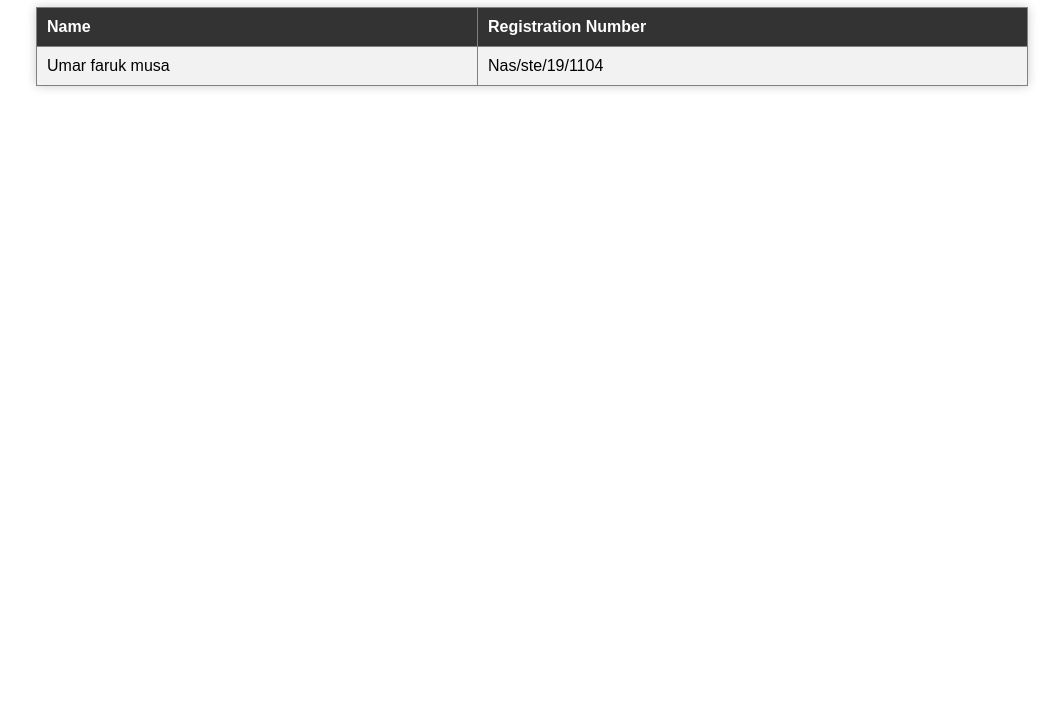
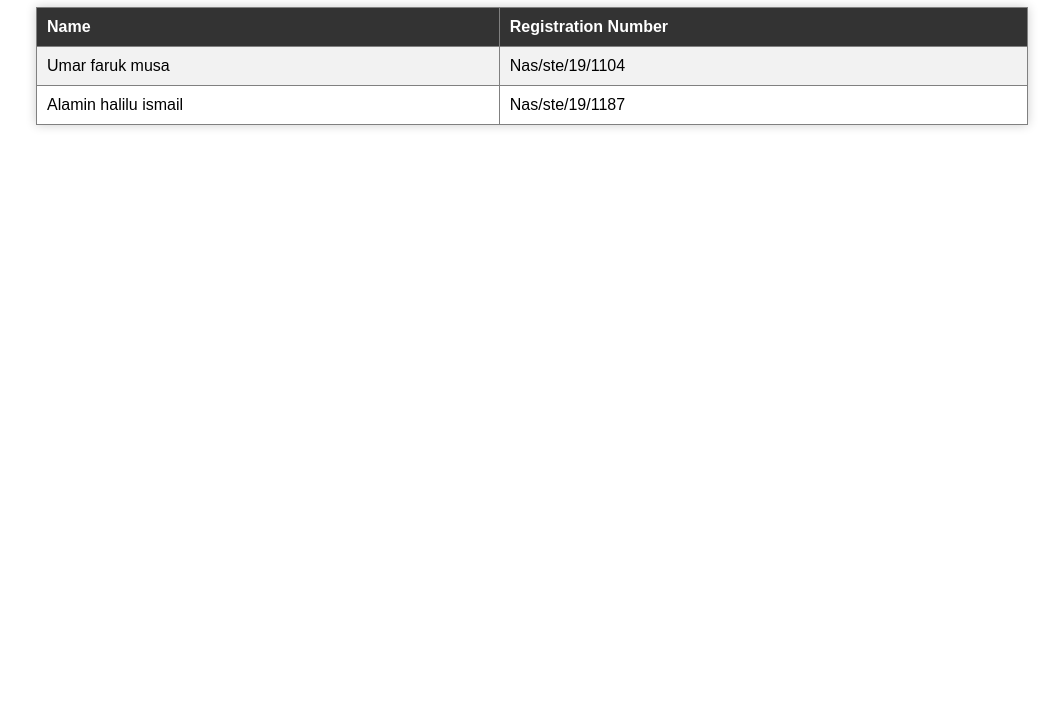
Before and after one commit to realpapito/open-source-software-development-and-application, a plain HTML site: page index.html in a window 1280 px wide. Shown: the part 73-800 px from the top of the page, without its empty margins (108-1171 px from the left). Drawn offline with Linux system fonts and the light colour scheme.

Commit message:
first commit

```diff
--- a/index.html
+++ b/index.html
@@ -53,6 +53,10 @@
         <td>Nas/ste/19/1104</td>
       </tr>
       <!-- Add more rows as needed -->
+      <tr>
+        <td>Alamin halilu ismail</td>
+        <td>Nas/ste/19/1187</td>
+      </tr>
     </table>
   </body>
 </html>
```
Also changed, not shown: 1 other file.
